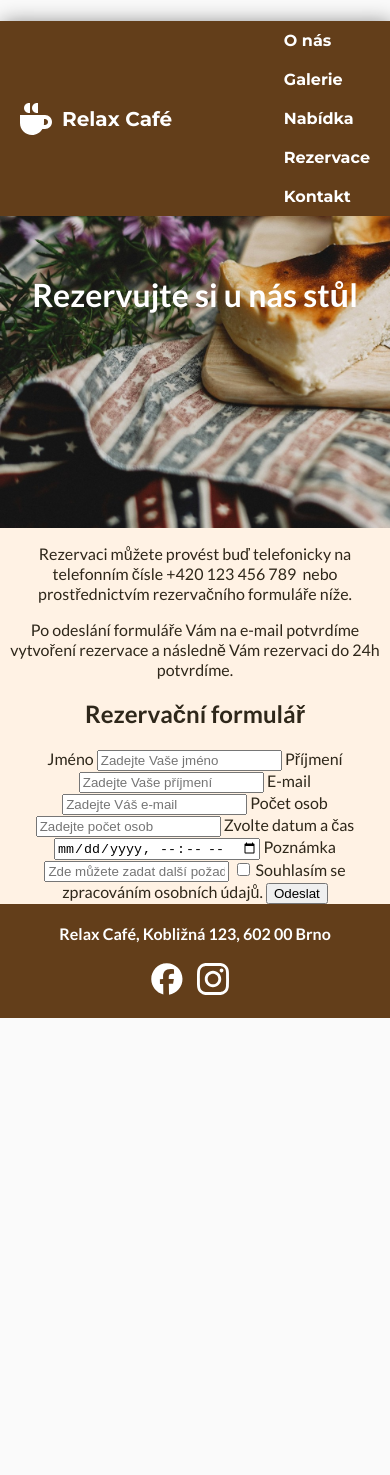
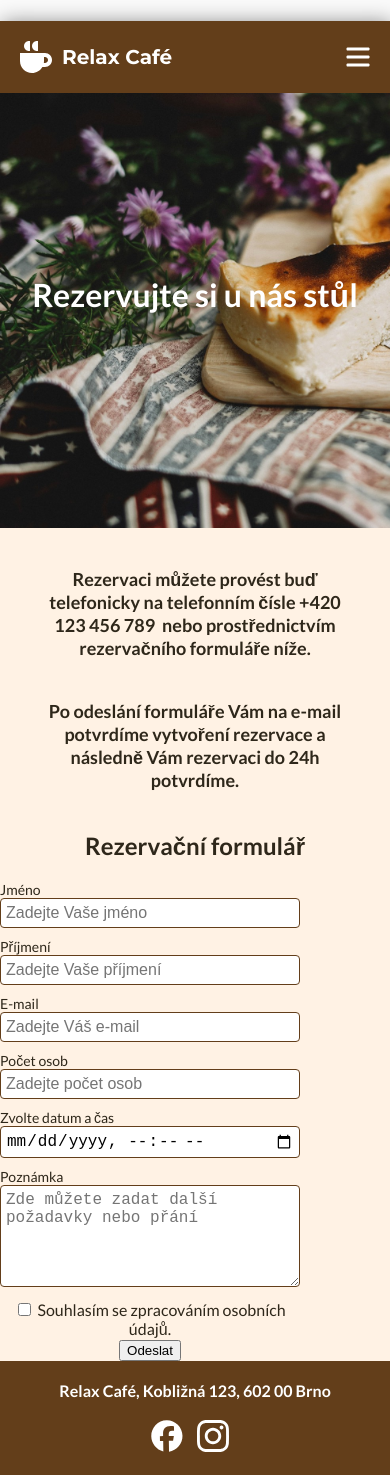
Before and after one commit to JanaSimickova/ZAVERECNY-PROJEKT-Relax-Cafe, an Eleventy site: page rezervace.html in a window 390 px wide. Before the commit the page ends 1018 px from the top, so only its background shows below. Built offline with nearby package versions, Linux system fonts and the light colour scheme; Eleventy itself is replaced by a stand-in of ours; files that its build step writes are made by us from their sources.

Commit message:
Přidání hamburger menu, fixed-background, úprava kontaktu

```diff
--- a/_includes/main-template.njk
+++ b/_includes/main-template.njk
@@ -24,8 +24,9 @@
         </svg>
         <a class="logo__name" href="/">Relax Café</a>
       </div>
-      <nav>
-        <ul class="menu__items">
+      <nav class="menu__nav">
+        <img class="menu__hamburger" src="/images/Hamburger-Menu.svg" alt="Hamburger menu">
+        <ul class="menu__items menu__items--hide">
           <li class="menu__about-us"><a href="/#about-us">O nás</a></li>
           <li class="menu__gallery"><a href="/galerie/">Galerie</a></li>
           <li class="menu__offer"><a href="/nabidka/">Nabídka</a></li>
@@ -34,6 +35,7 @@
         </ul>
       </nav>
     </div>
+
   </header>
 
   <div class="main">
@@ -50,6 +52,8 @@
     <p class="footer__address">Relax Café, Kobližná 123, 602 00 Brno</p>
   </footer>
 
+<script src="/js/script.js"></script>
+
 <script src="/js/glide.min.js"></script>
 
 <script>
--- /dev/null
+++ b/js/script.js
@@ -0,0 +1,4 @@
+const hamburgerMenu = document.querySelector(".menu__hamburger")
+hamburgerMenu.addEventListener("click", () => {
+  document.querySelector(".menu__items").classList.toggle("menu__items--show")
+})
--- a/rezervace.html
+++ b/rezervace.html
@@ -5,35 +5,49 @@ layout: main-template.njk
   <h1 class="heading__title">Rezervujte si u nás stůl</h1>
 </div>
 
-<p>Rezervaci můžete provést buď telefonicky na telefonním čísle +420 123 456 789
+<p class="reservation__text">Rezervaci můžete provést buď telefonicky na telefonním čísle +420 123 456 789
   nebo prostřednictvím rezervačního formuláře níže.</p>
 
-<p>Po odeslání formuláře Vám na e-mail potvrdíme vytvoření rezervace a následně Vám rezervaci do 24h potvrdíme.</p>
+<p class="reservation__text">Po odeslání formuláře Vám na e-mail potvrdíme vytvoření rezervace a následně Vám rezervaci do 24h potvrdíme.</p>
 
 <h2>Rezervační formulář</h2>
 
-<form action="" method="post">
+<form class="form" action="" method="post">
 
+  <div class="form__field">
     <label for="name">Jméno</label>
     <input type="text" name="name" id="name" placeholder="Zadejte Vaše jméno">
+  </div>
 
+  <div class="form__field">
     <label for="surname">Příjmení</label>
     <input type="text" name="surname" id="surname" placeholder="Zadejte Vaše příjmení">
+  </div>
 
+  <div class="form__field">
     <label for="email">E-mail</label>
     <input type="email" name="email" id="email" placeholder="Zadejte Váš e-mail">
+  </div>
 
+  <div class="form__field">
     <label for="number">Počet osob</label>
     <input type="number" name="number" id="number" placeholder="Zadejte počet osob">
+  </div>
 
+  <div class="form__field">
     <label for="date">Zvolte datum a čas</label>
     <input type="datetime-local" name="date" id="date">
+  </div>
 
+  <div class="form__field">
     <label for="note">Poznámka</label>
-  <input type="text" name="note" id="note" placeholder="Zde můžete zadat další požadavky nebo přání">
+    <textarea name="note" id="note" rows="5" placeholder="Zde můžete zadat další požadavky nebo přání"></textarea>
+  </div>
 
+  <div class="form__checkbox">
     <input type="checkbox" name="consent" id="consent">
     <label for="consent">Souhlasím se zpracováním osobních údajů.</label>
+  </div>
 
-  <button type="submit">Odeslat</button>
+  <button type="submit" class="form__button">Odeslat</button>
 </form>
--- a/scss/_header.scss
+++ b/scss/_header.scss
@@ -6,25 +6,49 @@
   color: white;
   display: flex;
   justify-content: space-between;
+  align-items: center;
   width: 100%;
   margin: 0 auto;
   position: fixed;
   z-index: 1;
+
+  &__nav {
+    display: flex;
+    flex-direction: column;
+    align-items: end;
+  }
+
+  &__hamburger {
+    font-weight: bold;
+    margin: 20px;
+    cursor: pointer;
+    width: 24px;
+  }
+
+
 }
 
 .menu__items {
-  display: flex;
-  flex-direction: column;
+  background-color: variables.$color-primary;
   list-style: none;
   padding: 0;
   margin: 0;
+
+  &--hide {
+    display: none;
+  }
+
+  &--show {
+    display: block;
+  }
 
   & a {
     text-decoration: none;
     color: #ffffff;
     padding: 10px 20px;
     font-weight: 700;
-    display: inline-block;
+    display: block;
+    width: 150px;
 
     &:hover {
       color: variables.$color-primary;
@@ -53,16 +77,19 @@
 }
 
 @media screen and (min-width: 640px) {
+  .menu__hamburger {
+    display: none;
+  }
+
   .menu__items {
+    display: flex;
     flex-direction: row;
     align-items: center;
-    list-style: none;
-    padding: 0;
-    margin: 0;
 
     & a {
       padding: 30px 10px;
       text-align: center;
+      width: fit-content;
      }
   }
 
--- a/scss/_page-contact.scss
+++ b/scss/_page-contact.scss
@@ -5,9 +5,12 @@
 }
 
 .contact {
+  display: grid;
+  grid-template-columns: 10% 80% 10%;
+
   &__cafe,
   &__official {
-    margin: 0 40px;
+    grid-column: 2;
   }
 
   &__title {
@@ -34,25 +37,35 @@
 
 .map {
   width: 100%;
+  margin-bottom: -4px;
 }
 
 @media screen and (min-width: 640px) {
   .contact {
-    display: flex;
+    display: grid;
+    grid-template-columns: 10% 35% 10% 35% 10%;
 
     &__cafe,
     &__official {
-      flex-basis: 50%;
+      margin: 0;
+    }
+
+    &__cafe {
+      grid-column: 2;
+    }
+
+    &__official {
+      grid-column: 4;
     }
 
     &__title {
       text-align: center;
     }
 
-    &__item {
-      margin: 0 auto;
-      width: 75%;
-    }
+    // &__item {
+    //   margin: 0 auto;
+    //   width: 75%;
+    // }
 
     &__image {
       width: 40px;
@@ -62,12 +75,6 @@
 
 @media screen and (min-width: 1200px) {
   .contact {
-    &__cafe {
-      margin-left: 200px;
-    }
-
-    &__official {
-      margin-right: 200px;
-    }
+    grid-template-columns: 15% 25% 20% 25% 15%;
   }
 }
--- a/scss/_page-home.scss
+++ b/scss/_page-home.scss
@@ -2,7 +2,7 @@
   width: 100%;
 
   &--main {
-    margin-top: 190px;
+    margin-top: 72px;
   }
 
   // &--cafe {
@@ -21,6 +21,14 @@
   &__description {
     margin: 0;
   }
+}
+
+.box {
+  height: 500px;
+	margin: 50px 0;
+	background-image: url(/images/cafe-big.jpg);
+	background-size: cover;
+	background-attachment: fixed;
 }
 
 .card {
--- a/scss/_page-reservation.scss
+++ b/scss/_page-reservation.scss
@@ -3,3 +3,37 @@
 .heading__reservation {
   background-image: url(/images/cheesecake-big.jpg);
 }
+
+.reservation__text {
+  font-size: 18px;
+  font-weight: bold;
+  margin: 40px;
+}
+
+.form {
+  width: 100%;
+  max-width: 300px;
+}
+
+.form__field {
+  margin-bottom: 10px;
+
+  & > label {
+    display: block;
+    font-size: 14px;
+    text-align: left;
+  }
+
+  & input[type="text"],
+  & input[type="email"],
+  & input[type="number"],
+  & input[type="datetime-local"],
+  & textarea {
+  width: 100%;
+	border: 1px solid variables.$color-primary;
+	border-radius: 4px;
+	font-size: 16px;
+	padding: 5px;
+	background-color: white;
+  }
+}
```
Also changed, not shown: index.html (+1 -1 lines), css/style.css, css/style.min.css, images/Hamburger-Menu.svg (added), 2 other files. Lines whose indentation alone changed are shown as unchanged.
